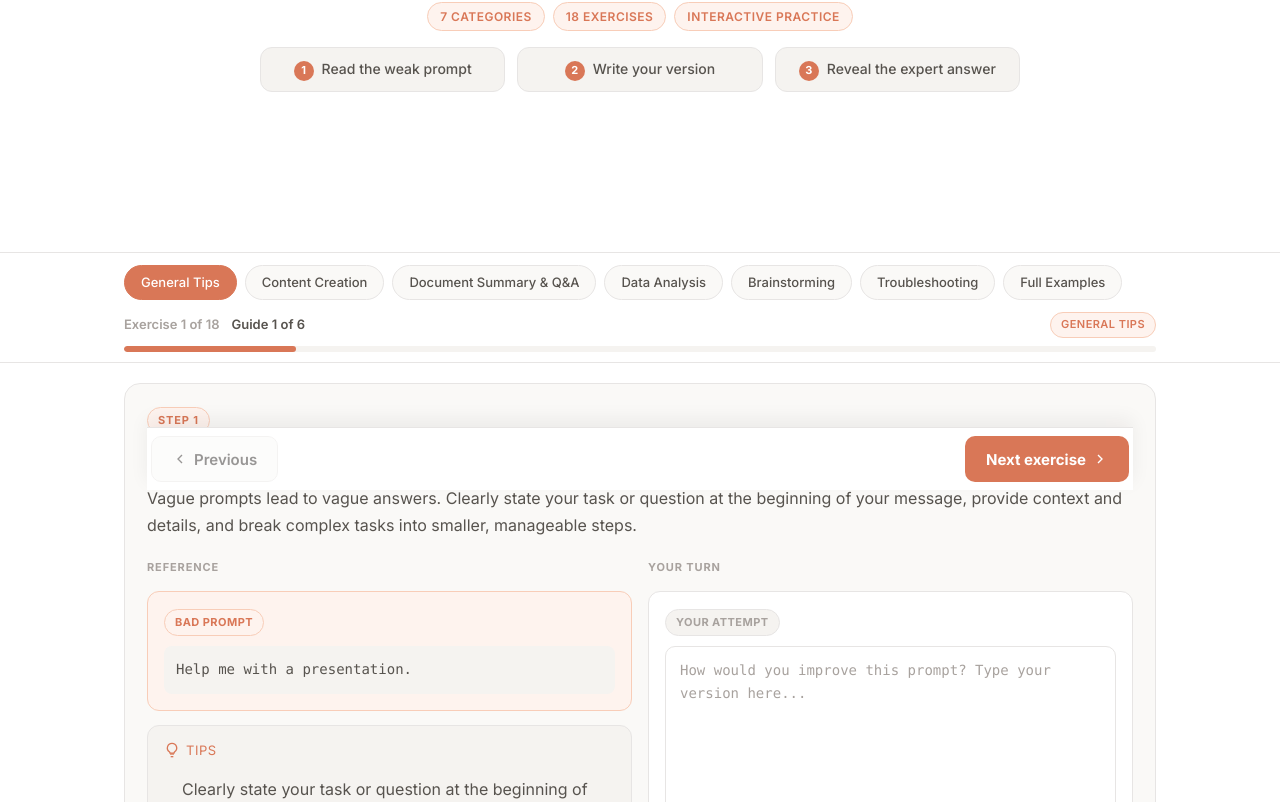
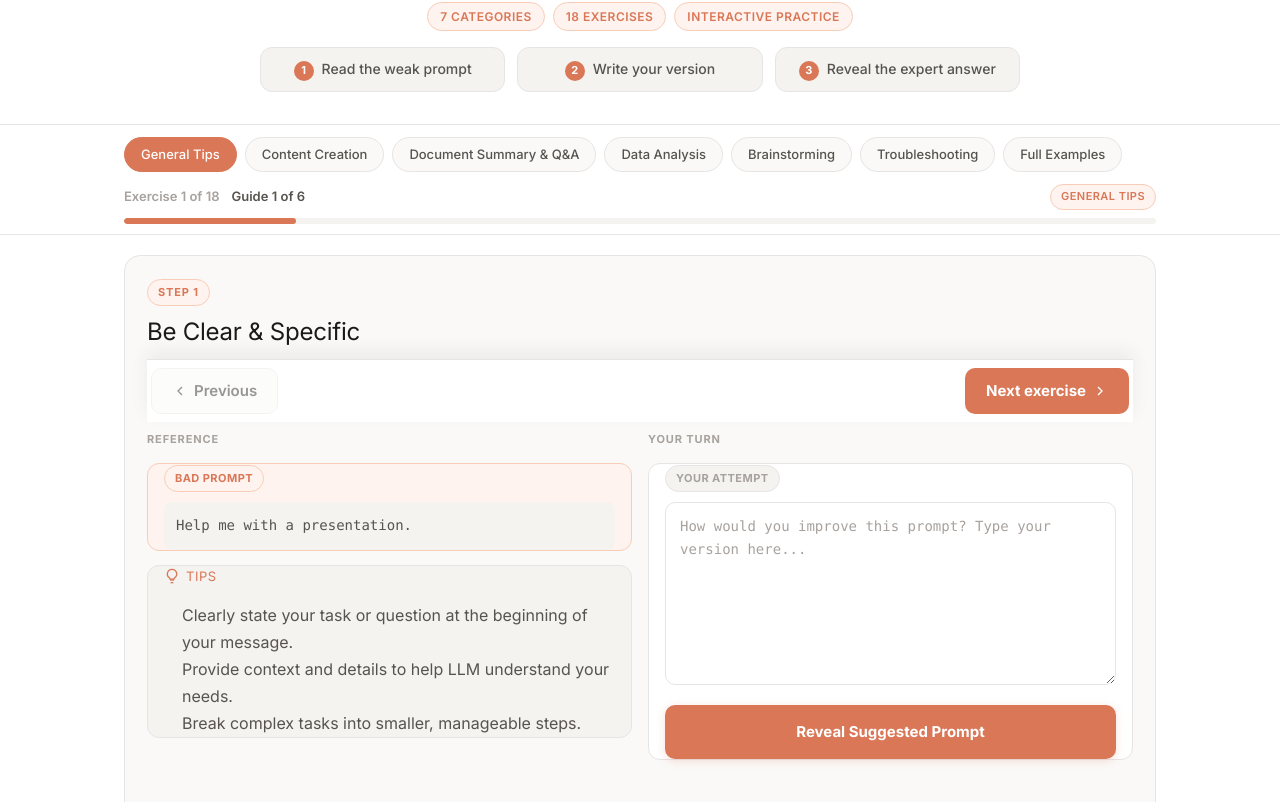
Before and after one commit to Nitish-kumar30/sample-approchable, a Next.js app: page /prompting-guide in a window 1280 px wide. Shown: the part 378-1180 px from the top of the page. Built offline with nearby package versions, Linux system fonts and the light colour scheme.

Commit message:
Update prompting guide styles to remove top and bottom padding for sections

```diff
--- a/src/app/globals.css
+++ b/src/app/globals.css
@@ -2267,6 +2267,10 @@ section {
 }
 
 /* Prompting guide */
+.prompting-guide-page section {
+  padding-top: 0;
+  padding-bottom: 0;
+}
 .prompting-guide-page .pg-page-hero {
   padding: 56px var(--page-gutter) 32px;
   max-width: 840px;
@@ -2305,6 +2309,7 @@ section {
   margin: 0 auto 18px;
 }
 .prompting-guide-page .pg-page-content {
+  padding-top: 0;
   padding-bottom: 80px;
 }
 .pg-hero-stats {
```
